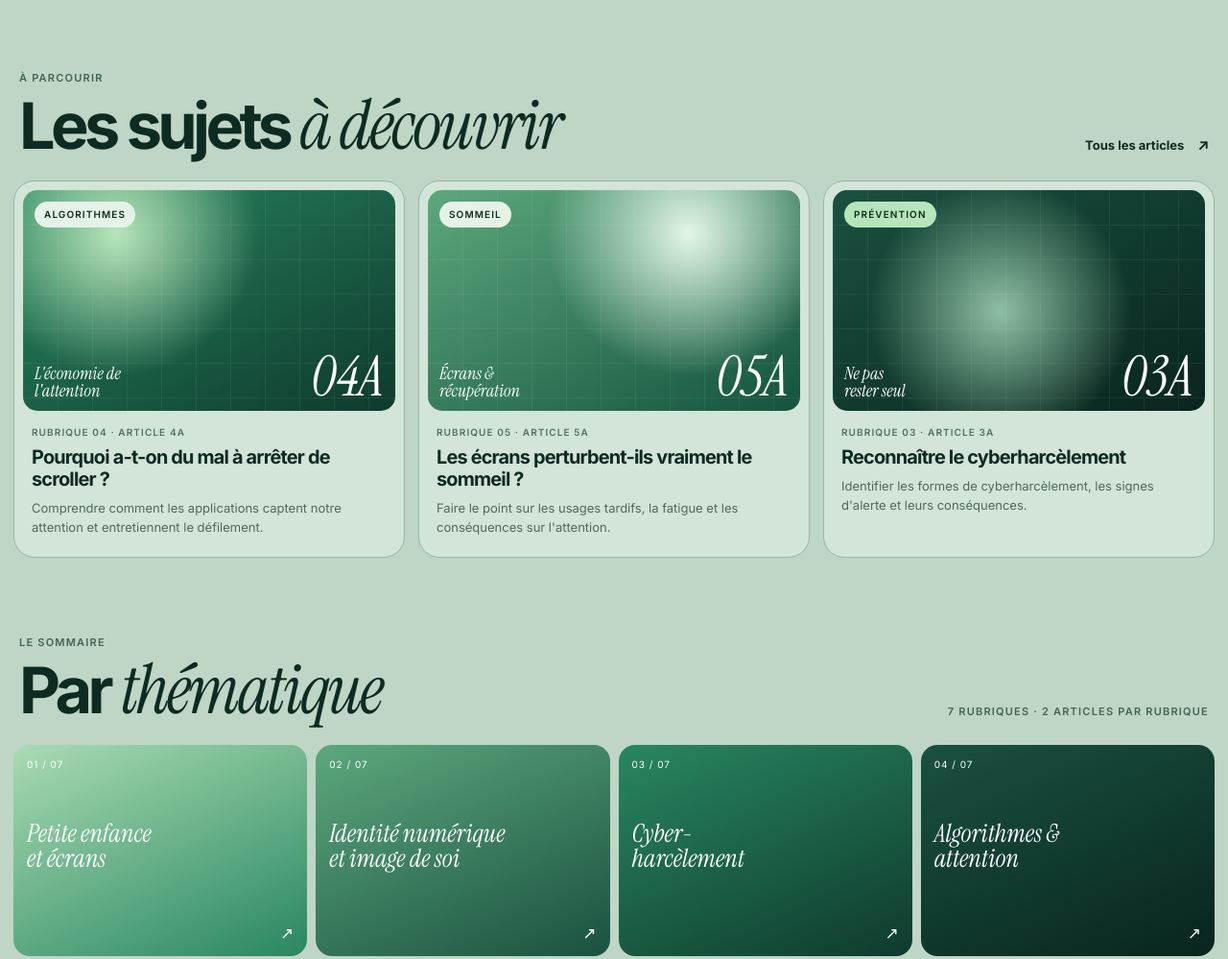
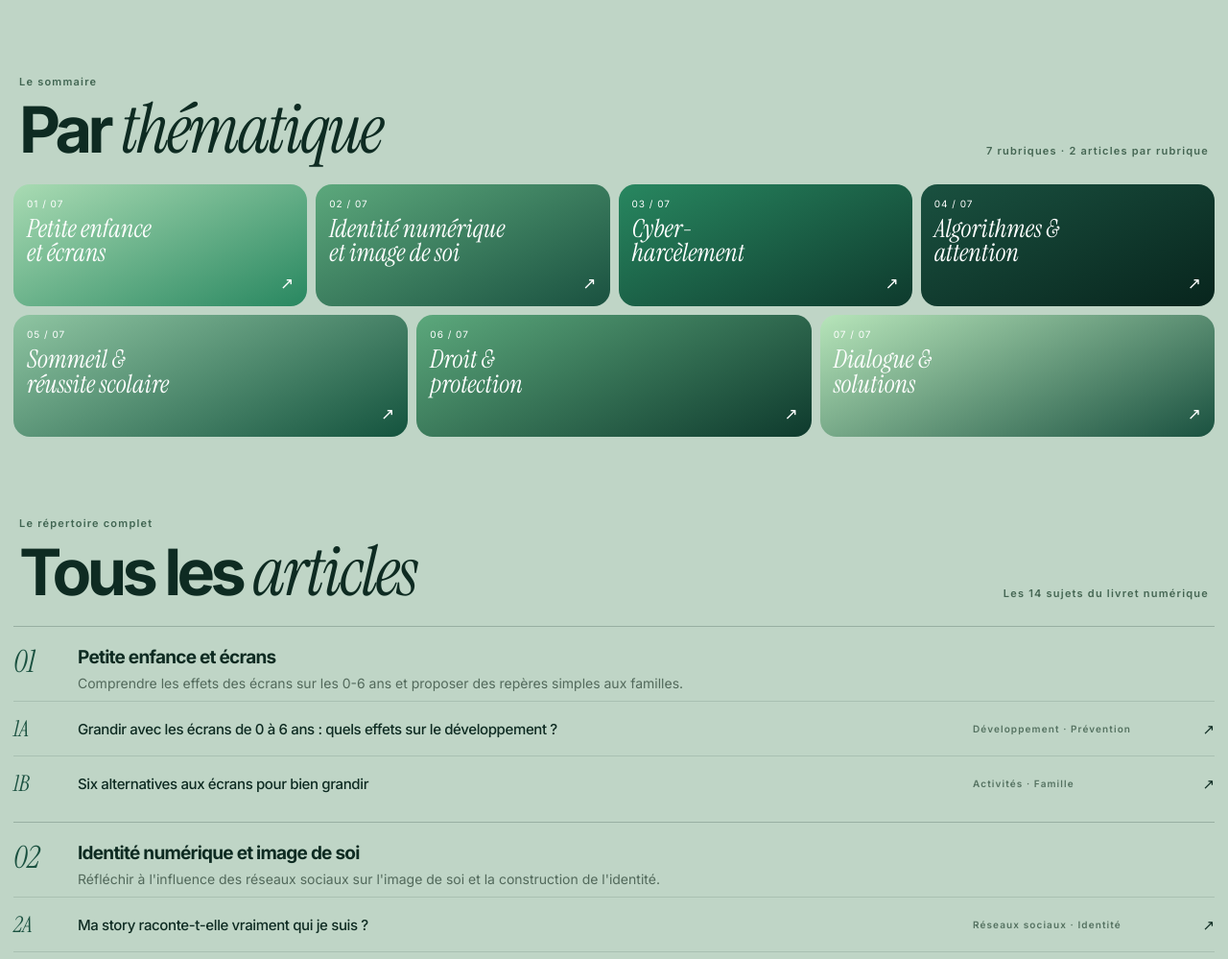
Before and after one commit to hchamrouk/lemag, a plain HTML site: page index.html in a window 1280 px wide. Shown: the part 1242-2241 px from the top of the page at 96% size. Drawn offline with Linux system fonts and the light colour scheme.

Commit message:
suppresion des sujets à découvrir

```diff
--- a/css/style.css
+++ b/css/style.css
@@ -62,7 +62,7 @@ a:focus-visible {
     font-weight: 600;
     letter-spacing: .11em;
     line-height: 1.5;
-    text-transform: uppercase;
+    /* text-transform: uppercase; */
 }
 
 .hero {
@@ -150,6 +150,12 @@ a:focus-visible {
 .hero-eyebrow {
     margin: 0 0 24px;
     color: #e3f6e6;
+}
+
+.hero-eyebrow span{
+    /* background-color: red; */
+    font-weight: 100;
+    font-style: italic;
 }
 
 h1,
@@ -546,11 +552,12 @@ em {
 }
 
 .theme-tile {
-    min-height: 220px;
+    /* min-height: 10px; */
     min-width: 250px;
     flex: 1;
     padding: 14px;
     border-radius: 17px;
+    gap: 8px;
     position: relative;
     display: flex;
     flex-direction: column;
@@ -769,9 +776,9 @@ em {
         grid-template-columns: repeat(4, 1fr);
     } */
 
-    .theme-tile {
+    /* .theme-tile {
         min-height: 180px;
-    }
+    } */
 
     .topic-row {
         grid-template-columns: 44px 1fr 18px;
@@ -820,7 +827,7 @@ em {
     }
 
     .hero-eyebrow {
-        max-width: 250px;
+        /* max-width: 250px; */
         font-size: 8px;
     }
 
@@ -909,10 +916,6 @@ em {
     .theme-grid {
         /* grid-template-columns: repeat(2, 1fr); */
         gap: 8px;
-    }
-
-    .theme-tile {
-        min-height: 165px;
     }
 
     .topic-heading {
@@ -1118,7 +1121,7 @@ body {
     }
 
     .hero-eyebrow {
-        font-size: 10px;
+        font-size: 8px;
     }
 
     /* .hero-bottom p {
@@ -1166,10 +1169,6 @@ body {
         font-size: 10px;
     }
 
-    .theme-name {
-        font-size: clamp(20px, 5.5vw, 26px);
-    }
-
     .topic-heading h3 {
         font-size: 16px;
     }
@@ -1187,7 +1186,7 @@ body {
     }
 
     .site-footer p {
-        font-size: 12px;
+        font-size: 10px;
     }
 }
 /* =========================================================
--- a/index.html
+++ b/index.html
@@ -25,20 +25,20 @@
                         GÉNÉRATION</span></a>
                 <nav class="main-nav" aria-label="Navigation principale">
                     <a href="#accueil">Accueil</a>
-                    <a href="#articles">Articles</a>
+                    <a href="#liste-articles">Articles</a>
                     <a href="#themes">Thèmes</a>
                     <a href="#projet">Le projet</a>
                 </nav>
-                <a class="top-link" href="#articles">ÉDITION 2026 <span aria-hidden="true">↗</span></a>
+                <a class="top-link" href="#liste-articles">ÉDITION 2026 <span aria-hidden="true">↗</span></a>
             </div>
 
             <div class="sparkle sparkle-one" aria-hidden="true">✦</div>
             <div class="hero-content">
-                <p class="eyebrow hero-eyebrow">Un projet éditorial · 2ASSP et BTS SIO 1B · 2026/2027 lycée CCI Gard</p>
+                <p class="eyebrow hero-eyebrow"><span>Un projet éditorial · 2ASSP et BTS SIO 1B · 2026/2027 lycée CCI Gard</span> <br>Mme Disch-Muller, enseignante PLP et CGE BTS</p>
                 <h1>Génération<br><em>connectée, à quel prix&nbsp;?</em></h1>
                 <div class="hero-bottom">
                     <img src="img/lycee-cci-gard.png" alt="logo du lycée cci du gard">
-                    <a class="pill-button" href="#articles">Découvrir le magazine <span aria-hidden="true">↗</span></a>
+                    <a class="pill-button" href="#liste-articles">Découvrir le magazine <span aria-hidden="true">↗</span></a>
                 </div>
             </div>
         </header>
@@ -73,56 +73,6 @@
                         <div><strong>14</strong><span>Sujets d'articles</span></div>
                     </div>
                 </article>
-            </section>
-
-            <section class="section-block" id="articles" aria-labelledby="latest-title">
-                <div class="section-heading">
-                    <div>
-                        <p class="eyebrow">À parcourir</p>
-                        <h2 id="latest-title">Les sujets <em>à découvrir</em></h2>
-                    </div>
-                    <a class="text-link" href="#liste-articles">Tous les articles <span aria-hidden="true">↗</span></a>
-                </div>
-                <div class="article-cards">
-                    <article class="article-card">
-                        <a class="article-visual visual-mint" href="#article-4a"
-                            aria-label="Lire le sujet Pourquoi a-t-on du mal à arrêter de scroller ?">
-                            <span class="tag">Algorithmes</span><span class="visual-number">04A</span><span
-                                class="visual-caption">L'économie de<br>l'attention</span>
-                        </a>
-                        <div class="article-card-copy">
-                            <p class="eyebrow">Rubrique 04 · Article 4A</p>
-                            <h3><a href="#article-4a">Pourquoi a-t-on du mal à arrêter de scroller ?</a></h3>
-                            <p>Comprendre comment les applications captent notre attention et entretiennent le
-                                défilement.</p>
-                        </div>
-                    </article>
-                    <article class="article-card">
-                        <a class="article-visual visual-light" href="#article-5a"
-                            aria-label="Lire le sujet Les écrans perturbent-ils vraiment le sommeil ?">
-                            <span class="tag">Sommeil</span><span class="visual-number">05A</span><span
-                                class="visual-caption">Écrans &<br>récupération</span>
-                        </a>
-                        <div class="article-card-copy">
-                            <p class="eyebrow">Rubrique 05 · Article 5A</p>
-                            <h3><a href="#article-5a">Les écrans perturbent-ils vraiment le sommeil ?</a></h3>
-                            <p>Faire le point sur les usages tardifs, la fatigue et les conséquences sur l'attention.
-                            </p>
-                        </div>
-                    </article>
-                    <article class="article-card">
-                        <a class="article-visual visual-dark" href="#article-3a"
-                            aria-label="Lire le sujet Reconnaître le cyberharcèlement">
-                            <span class="tag tag-light">Prévention</span><span class="visual-number">03A</span><span
-                                class="visual-caption">Ne pas<br>rester seul</span>
-                        </a>
-                        <div class="article-card-copy">
-                            <p class="eyebrow">Rubrique 03 · Article 3A</p>
-                            <h3><a href="#article-3a">Reconnaître le cyberharcèlement</a></h3>
-                            <p>Identifier les formes de cyberharcèlement, les signes d'alerte et leurs conséquences.</p>
-                        </div>
-                    </article>
-                </div>
             </section>
 
             <section class="section-block themes-section" id="themes" aria-labelledby="themes-title">
@@ -311,7 +261,10 @@
 
         <footer class="site-footer">
             <a class="wordmark footer-mark" href="#accueil">LE MAG <span>MAGAZINE DE NOTRE GÉNÉRATION</span></a>
-            <p>Génération connectée, à quel prix ?<br>Projet de classe · 2026 · <a href="https://github.com/hchamrouk/lemag" target="_blank">hchamrouk</a></p>
+            <p>© 2026–2027 LE MAG — Projet éditorial des élèves de 2ASSP et BTS SIO 1B du Lycée CCI Gard. <br>
+                Sous la coordination pédagogique de Mme Disch-Muller, enseignante PLP et CGE en BTS. <br>
+                Code source : <a href="https://github.com/hchamrouk/lemag" target="_blank">Voir le dépôt GitHub</a> <br>
+                Tous droits réservés.</p>
             <a href="#accueil">Retour à l'accueil ↑</a>
         </footer>
     </div>
```
